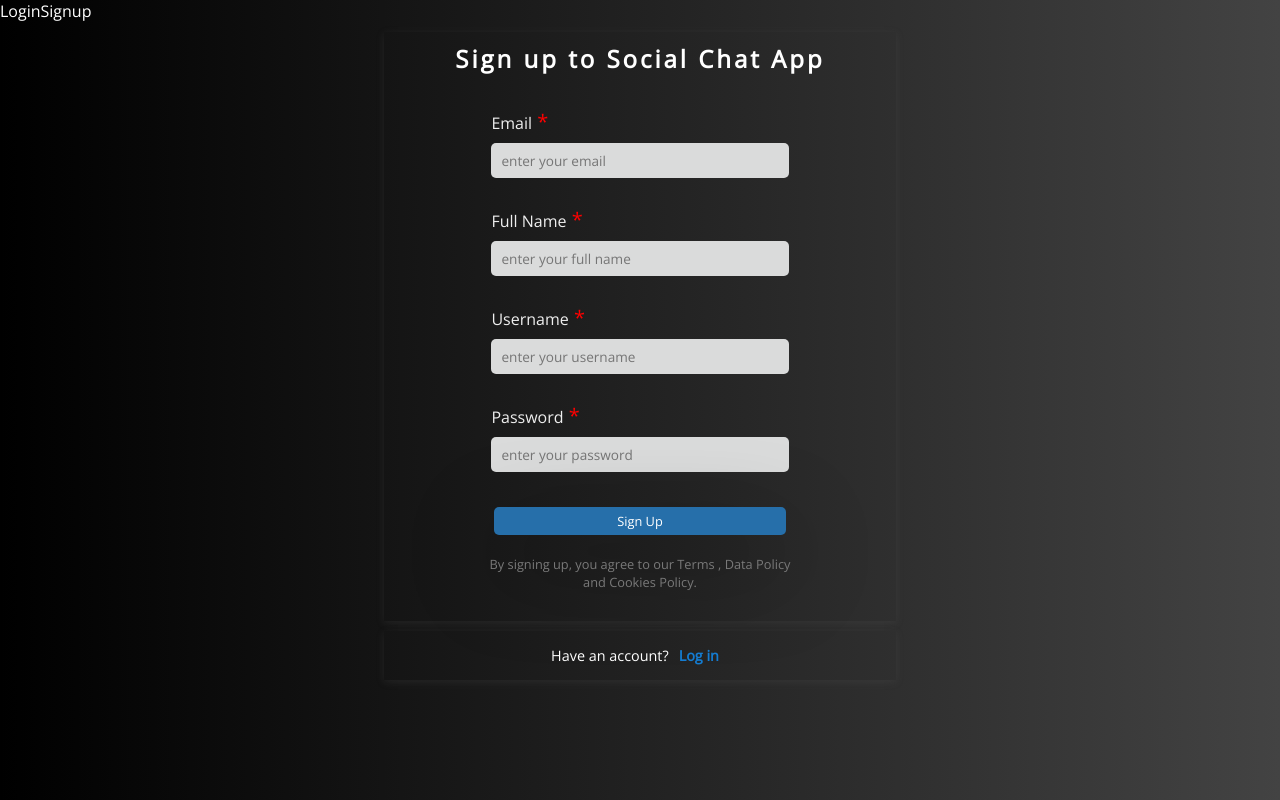
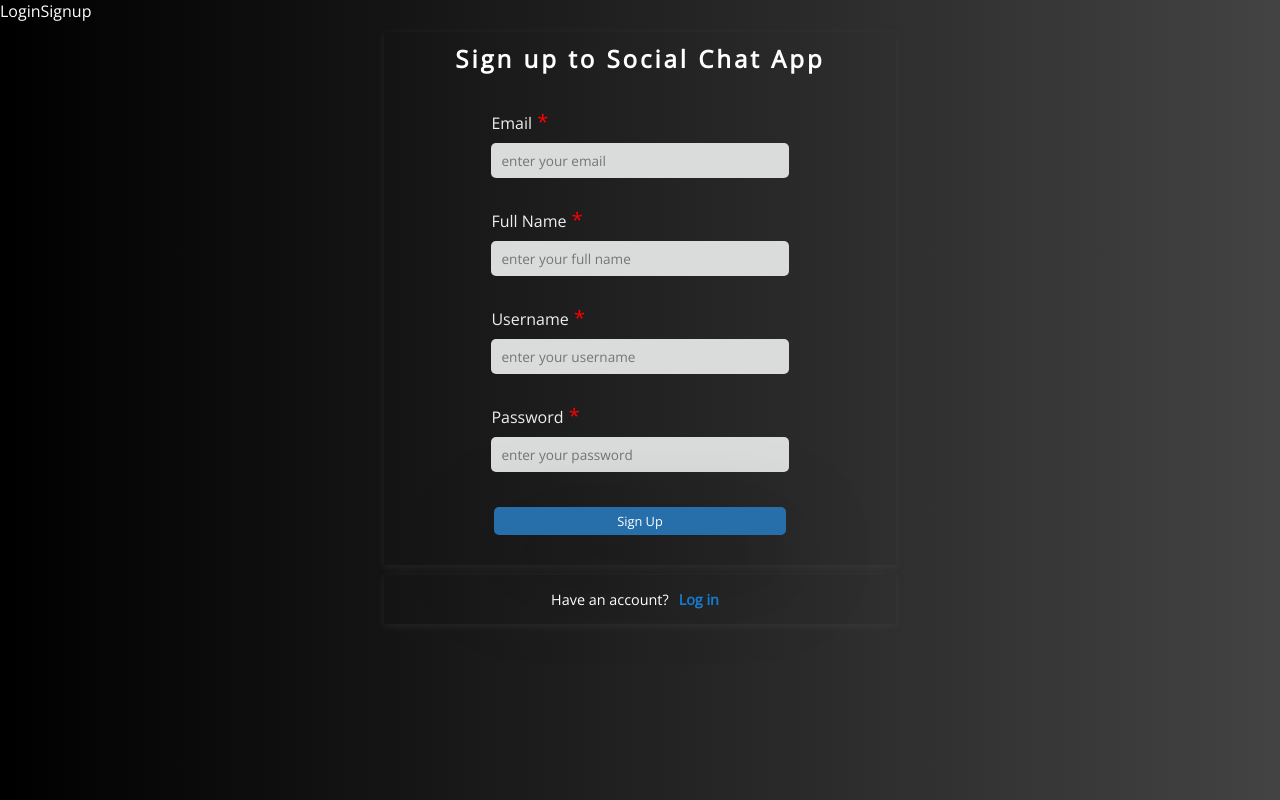
Before and after one commit to ddepu11/social_chat_app, a React app: page /signup in a window 1280 px wide. Built offline with nearby package versions, Linux system fonts and the light colour scheme; no server answers.

Commit message:
refactor: remove bottom message

```diff
--- a/src/screens/SignUp/SignUp.jsx
+++ b/src/screens/SignUp/SignUp.jsx
@@ -116,17 +116,6 @@ const SignUp = () => {
           >
             Sign Up
           </Button>
-
-          <p className='terms'>
-            By signing up, you agree to our Terms , Data Policy and Cookies
-            Policy.
-          </p>
-
-          {/* <div className='or_line flex'>
-            <div className='left_line' />
-            <span>OR</span>
-            <div className='right_line' />
-          </div> */}
         </form>
       </div>
 
```
